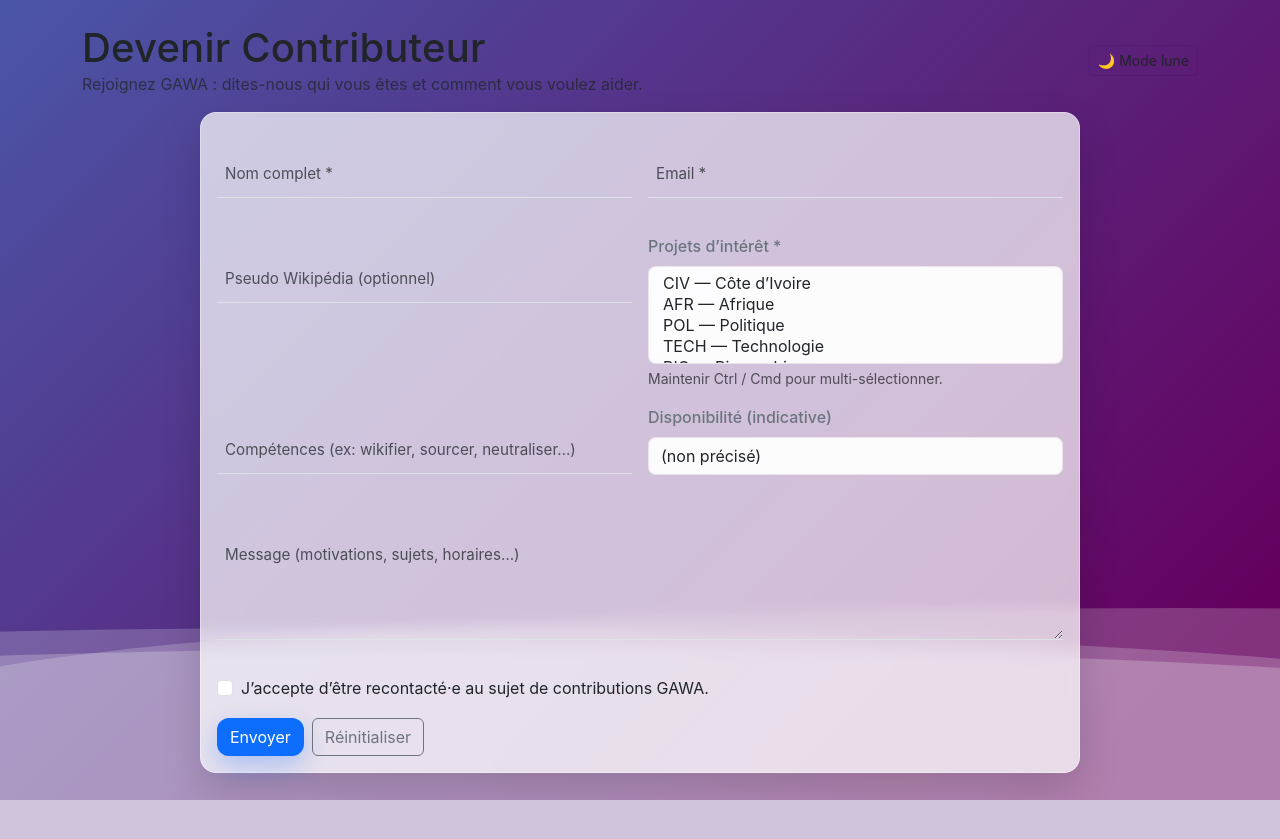
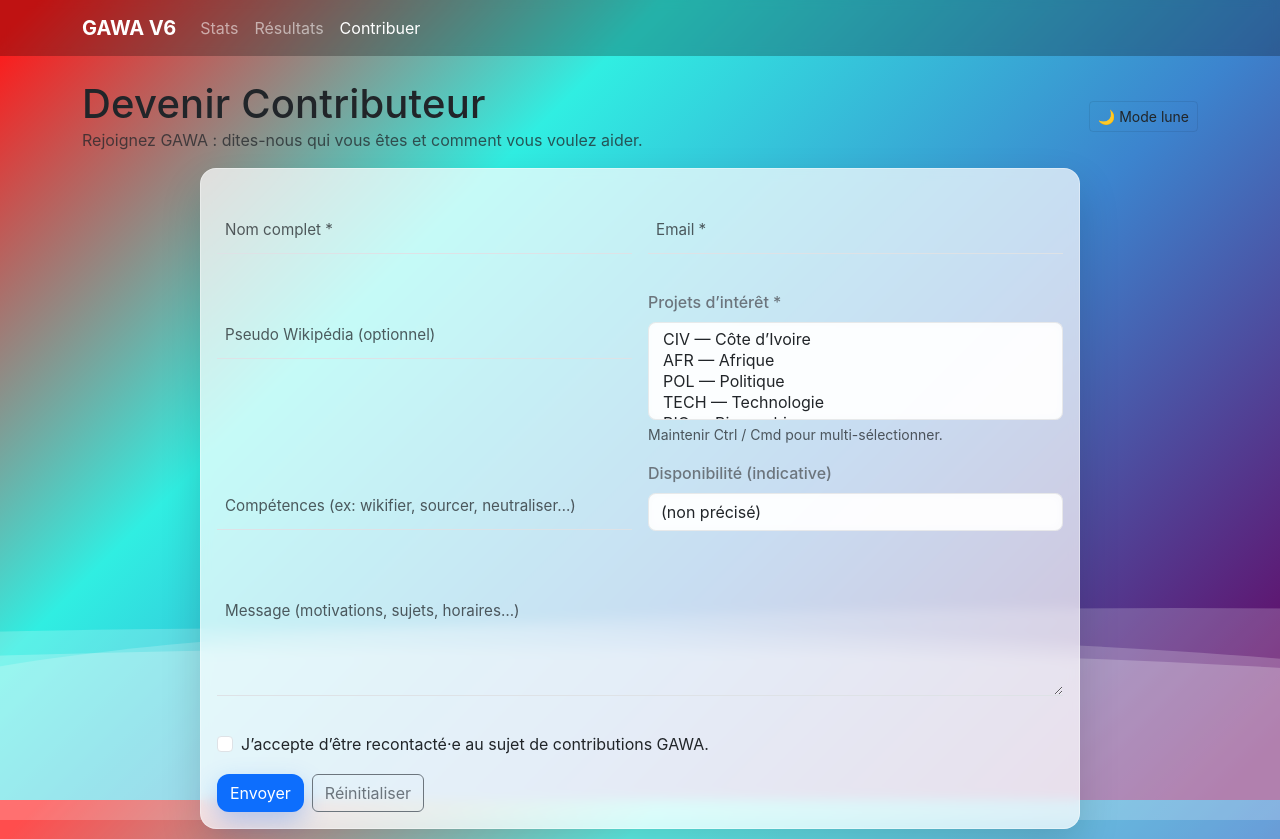
Before and after one commit to paulbouaffou/gawa-v6, a Flask app: page /contributors in a window 1280 px wide. Shown: the top 839 px of the page. Before the commit the page ends 800 px from the top, so only its background shows below. Run offline with Flask 3, Linux system fonts and the light colour scheme.

Commit message:
fix(nav): lien Contribuer -> contributor_form_page

```diff
--- a/templates/layout.html
+++ b/templates/layout.html
@@ -46,6 +46,30 @@
   <!-- Vagues -->
   <div class="wave"></div><div class="wave"></div><div class="wave"></div>
 
+  <!-- Navbar -->
+  <nav class="navbar navbar-expand-lg navbar-dark" style="background: rgba(0,0,0,.25); backdrop-filter: blur(4px);">
+    <div class="container">
+      <a class="navbar-brand fw-bold" href="{{ url_for('stats_page') }}">GAWA V6</a>
+      <button class="navbar-toggler" type="button" data-bs-toggle="collapse" data-bs-target="#gawaNav" aria-controls="gawaNav" aria-expanded="false" aria-label="Toggle navigation">
+        <span class="navbar-toggler-icon"></span>
+      </button>
+
+      <div class="collapse navbar-collapse" id="gawaNav">
+        <ul class="navbar-nav me-auto mb-2 mb-lg-0">
+          <li class="nav-item">
+            <a class="nav-link {% if request.path.startswith('/stats') %}active{% endif %}" href="{{ url_for('stats_page') }}">Stats</a>
+          </li>
+          <li class="nav-item">
+            <a class="nav-link {% if request.path.startswith('/results') %}active{% endif %}" href="{{ url_for('results_page') }}">Résultats</a>
+          </li>
+          <li class="nav-item">
+            <a class="nav-link {% if request.path.startswith('/contribute') or request.path.startswith('/contributors') %}active{% endif %}" href="{{ url_for('contributor_form_page') }}">Contribuer</a>
+          </li>
+        </ul>
+      </div>
+    </div>
+  </nav>
+
   <!-- Contenu principal -->
   <div class="container py-4">
     {% block content %}{% endblock %}
```
